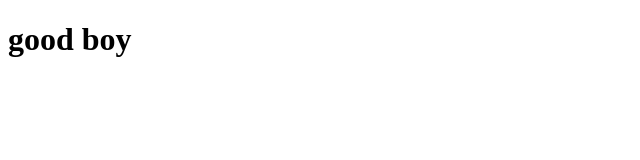
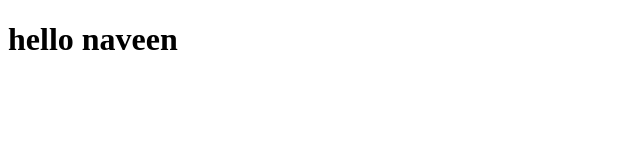
Before and after one commit to shubhamnarware67-cmd/E-commerce, a plain HTML site: page index2.html in a window 1280 px wide. Shown: the whole page, without its empty margins (0-640 px from the left). Drawn offline with Linux system fonts and the light colour scheme.

Commit message:
comment now

```diff
--- a/index2.html
+++ b/index2.html
@@ -6,6 +6,6 @@
     <title>Document</title>
 </head>
 <body>
-    <h1>good boy</h1>
+    <h1>hello naveen</h1>
 </body>
 </html>
```
